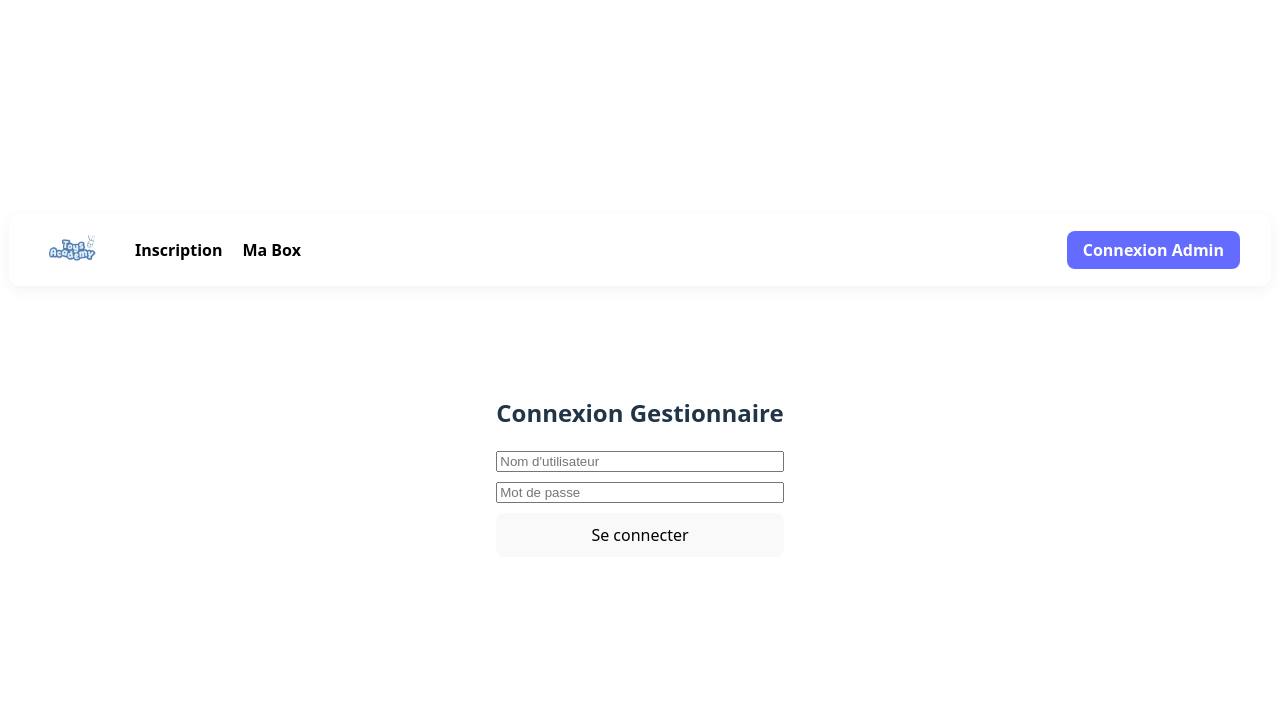
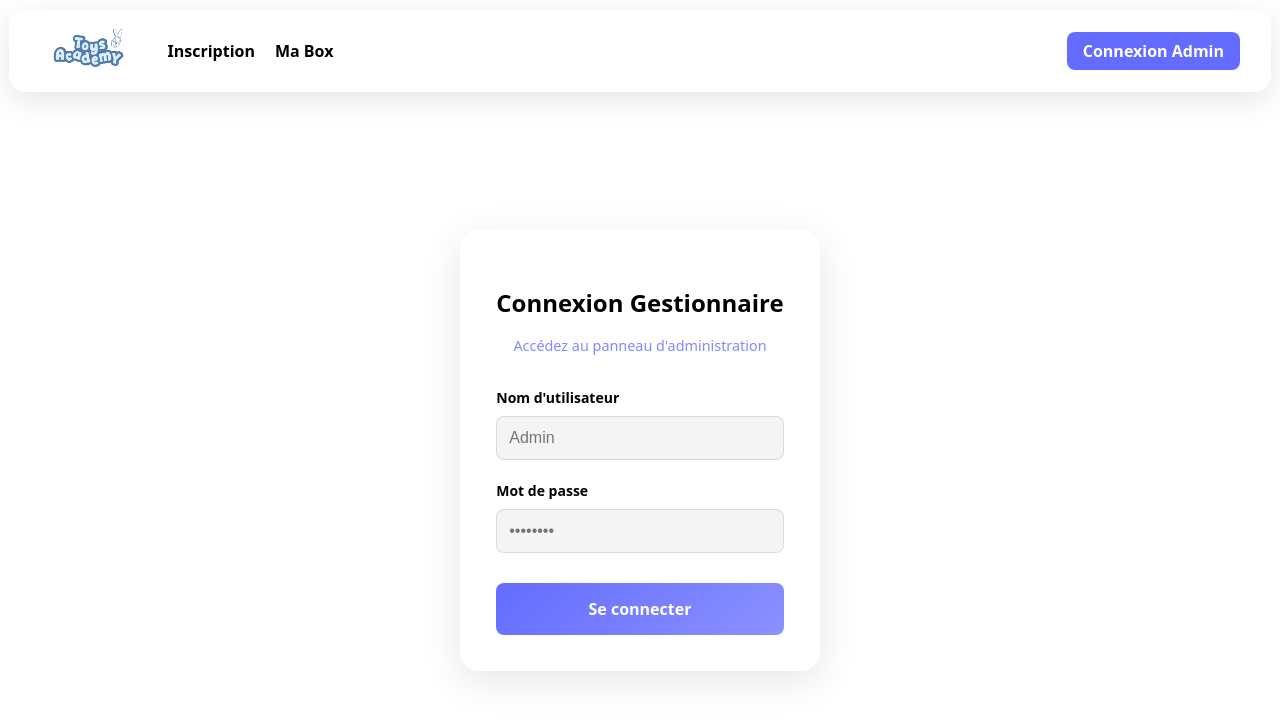
Before and after one commit to Nilecramm/FrontCCD, a React app in the folder front/frontend/: page /admin/login in a window 1280 px wide. Shown: the top 720 px of the page. Built offline with nearby package versions, Linux system fonts and the light colour scheme; the HTML template or start-up script is replaced by a standard one.

Commit message:
Fix : style de register et de login et correction taille de logo

```diff
--- a/front/frontend/src/index.css
+++ b/front/frontend/src/index.css
@@ -37,6 +37,7 @@ body {
   display: flex;
   flex-direction: column;
   align-items: center;
+  padding-top: 100px;
 }
 
 h1 {
@@ -68,19 +69,22 @@ button:hover {
 }
 
 .main-nav {
+  position: fixed;
+  top: 10px;
+  left: 50%;
+  transform: translateX(-50%);
+  z-index: 1000;
   display: flex;
   justify-content: space-between;
   align-items: center;
-  width: 100%;
+  width: 95%;
   max-width: 1200px;
-  padding: 15px 30px;
+  padding: 10px 30px;
   background: var(--glass);
-  backdrop-filter: blur(10px);
-  border-radius: 12px;
-  margin-top: 20px;
-  margin-bottom: 40px;
+  backdrop-filter: blur(15px);
+  border-radius: 16px;
   border: 1px solid rgba(255, 255, 255, 0.3);
-  box-shadow: 0 4px 15px rgba(0, 0, 0, 0.05);
+  box-shadow: 0 8px 32px rgba(0, 0, 0, 0.1);
 }
 
 .nav-links {
@@ -121,7 +125,7 @@ button:hover {
 }
 
 .nav-logo {
-  height: 40px;
+  height: 60px;
   width: auto;
   display: block;
 }
--- a/front/frontend/src/pages/admin/Articles.jsx
+++ b/front/frontend/src/pages/admin/Articles.jsx
@@ -236,7 +236,6 @@ export default function AdminArticles() {
 
                 .category-item:hover {
                     background: var(--text-white);
-                    transform: scale(1.01);
                 }
 
                 .category-item td:first-child { border-radius: 8px 0 0 8px; }
--- a/front/frontend/src/pages/admin/Login.jsx
+++ b/front/frontend/src/pages/admin/Login.jsx
@@ -23,21 +23,133 @@ export default function Login({ onLogin }) {
     };
 
     return (
-        <div style={{ padding: '50px' }}>
+        <div className="login-page-container">
+            <div className="registration-form login-card">
                 <h2>Connexion Gestionnaire</h2>
-            <form onSubmit={handleSubmit} style={{ display: 'flex', flexDirection: 'column', gap: '10px', maxWidth: '300px' }}>
+                <p className="login-subtitle">Accédez au panneau d'administration</p>
+
+                <form onSubmit={handleSubmit} className="login-form">
+                    <div className="field">
+                        <label>Nom d'utilisateur</label>
                         <input
                             type="text"
-                    placeholder="Nom d'utilisateur"
+                            placeholder="Admin"
                             onChange={e => setCredentials({ ...credentials, username: e.target.value })}
+                            required
                         />
+                    </div>
+
+                    <div className="field">
+                        <label>Mot de passe</label>
                         <input
                             type="password"
-                    placeholder="Mot de passe"
+                            placeholder="••••••••"
                             onChange={e => setCredentials({ ...credentials, password: e.target.value })}
+                            required
                         />
-                <button type="submit">Se connecter</button>
+                    </div>
+
+                    <button type="submit" className="submit-btn" style={{ marginTop: '10px' }}>
+                        Se connecter
+                    </button>
                 </form>
+            </div>
+
+            <style>{`
+                :root {
+                    --primary: #646cff;
+                    --primary-light: #8b91ff;
+                    --glass: rgba(255, 255, 255, 0.7);
+                    --text-black: #000000;
+                    --light-gray: #f4f4f4;
+                }
+
+                .login-page-container {
+                    display: flex;
+                    justify-content: center;
+                    align-items: center;
+                    min-height: 80vh;
+                    padding: 20px;
+                }
+
+                .login-card {
+                    width: 100%;
+                    max-width: 400px;
+                    text-align: center;
+                }
+
+                .login-card h2 {
+                    margin-bottom: 10px;
+                    color: var(--text-black);
+                }
+
+                .login-subtitle {
+                    color: var(--primary);
+                    margin-bottom: 30px;
+                    font-size: 0.9em;
+                    opacity: 0.8;
+                }
+
+                .login-form {
+                    display: flex;
+                    flex-direction: column;
+                    gap: 20px;
+                }
+
+                .field {
+                    display: flex;
+                    flex-direction: column;
+                    gap: 8px;
+                    text-align: left;
+                }
+
+                label {
+                    font-size: 14px;
+                    font-weight: 600;
+                    color: var(--text-black);
+                }
+
+                input {
+                    padding: 12px;
+                    border-radius: 8px;
+                    border: 1px solid rgba(0,0,0,0.1);
+                    background: var(--light-gray);
+                    color: var(--text-black);
+                    font-size: 16px;
+                    width: 100%;
+                    box-sizing: border-box;
+                }
+
+                input:focus {
+                    outline: 2px solid var(--primary);
+                    background: white;
+                }
+
+                .submit-btn {
+                    padding: 15px;
+                    border-radius: 8px;
+                    background: linear-gradient(135deg, var(--primary), var(--primary-light));
+                    color: white;
+                    border: none;
+                    font-weight: bold;
+                    cursor: pointer;
+                    transition: transform 0.1s, opacity 0.2s;
+                }
+
+                .submit-btn:hover {
+                    opacity: 0.9;
+                    transform: translateY(-1px);
+                }
+
+                .registration-form {
+                    padding: 35px;
+                    background: var(--glass);
+                    border-radius: 20px;
+                    backdrop-filter: blur(10px);
+                    box-shadow: 0 10px 40px rgba(0,0,0,0.1);
+                    border: 1px solid rgba(255, 255, 255, 0.4);
+                }
+            `}</style>
         </div>
     );
 }
--- a/front/frontend/src/pages/admin/Subscribers.jsx
+++ b/front/frontend/src/pages/admin/Subscribers.jsx
@@ -118,7 +118,6 @@ export default function Subscribers() {
 
                 .category-item:hover {
                     background: white;
-                    transform: scale(1.005);
                 }
 
                 .category-item td {
--- a/front/frontend/src/pages/subscriber/Register.jsx
+++ b/front/frontend/src/pages/subscriber/Register.jsx
@@ -125,7 +125,7 @@ export default function Register() {
             <style>{`
                 :root {
                     --primary: #646cff;
-                    --glass: rgba(240, 240, 240, 0.8);
+                    --glass: rgba(255, 255, 255, 0.8);
                     --text-white: #ffffff;
                 }
 
@@ -134,7 +134,8 @@ export default function Register() {
                     display: flex; flex-direction: column; gap: 20px;
                     max-width: 500px; width: 95%; margin: 0 auto; padding: 25px;
                     background: var(--glass); border-radius: 16px;
-                    backdrop-filter: blur(10px); box-shadow: 0 10px 30px rgba(0,0,0,0.3);
+                    backdrop-filter: blur(10px); box-shadow: 0 10px 30px rgba(0,0,0,0.1);
+                    border: 1px solid rgba(255, 255, 255, 0.3);
                 }
 
                 .form-section h3 {
@@ -153,9 +154,8 @@ export default function Register() {
                     padding: 12px; border-radius: 8px;
                     color: #000000; /* Texte noir sur fond clair */
                     border: 1px solid rgba(0,0,0,0.1);
-                    background: var(--glass); /* Couleur glass permanente */
+                    background: #f4f4f4; /* Couleur gris clair comme dans l'admin */
                     width: 100%; box-sizing: border-box; font-size: 16px;
-                    transition: none; /* Supprime les effets de transition qui pourraient assombrir */
                 }
 
                 input::placeholder {
@@ -164,7 +164,7 @@ export default function Register() {
 
                 input:focus, select:focus {
                     outline: 2px solid var(--primary);
-                    background: var(--glass); /* Garde la couleur glass même au focus */
+                    background: #ffffff; /* Fond blanc au focus */
                 }
 
                 /* Empêche l'assombrissement par le navigateur (autofill) */
@@ -172,7 +172,7 @@ export default function Register() {
                 input:-webkit-autofill:hover,
                 input:-webkit-autofill:focus {
                     -webkit-text-fill-color: #000000;
-                    -webkit-box-shadow: 0 0 0px 1000px rgba(240, 240, 240, 0.9) inset;
+                    -webkit-box-shadow: 0 0 0px 1000px #f4f4f4 inset;
                     transition: background-color 5000s ease-in-out 0s;
                 }
 
```
Lines whose indentation alone changed are shown as unchanged.
